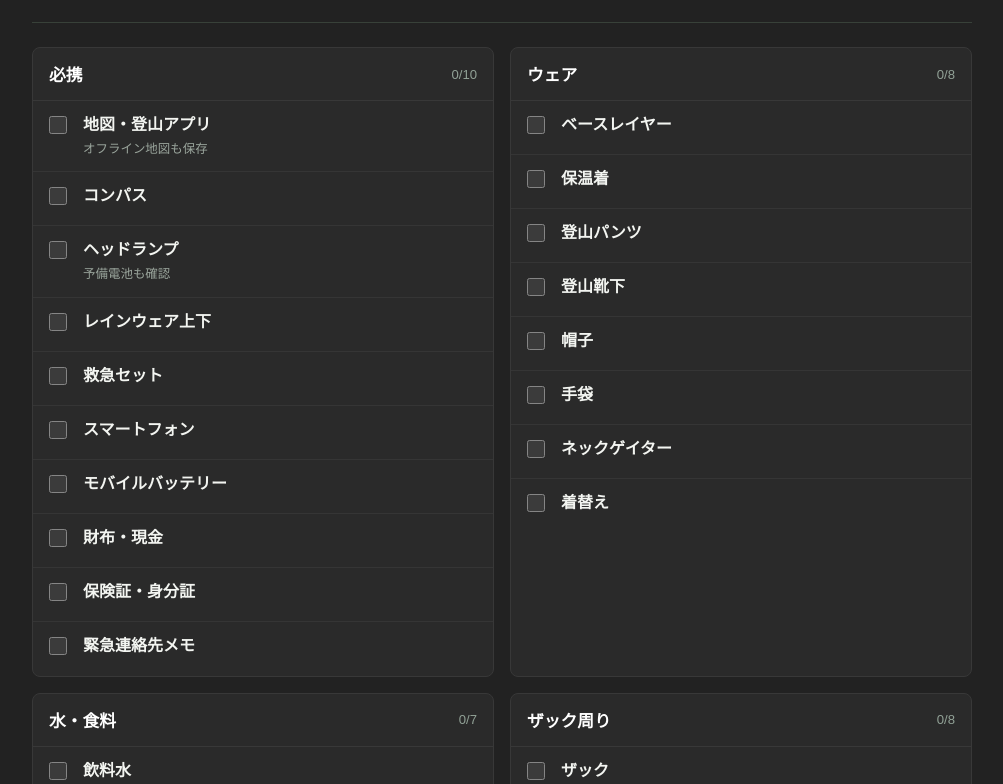
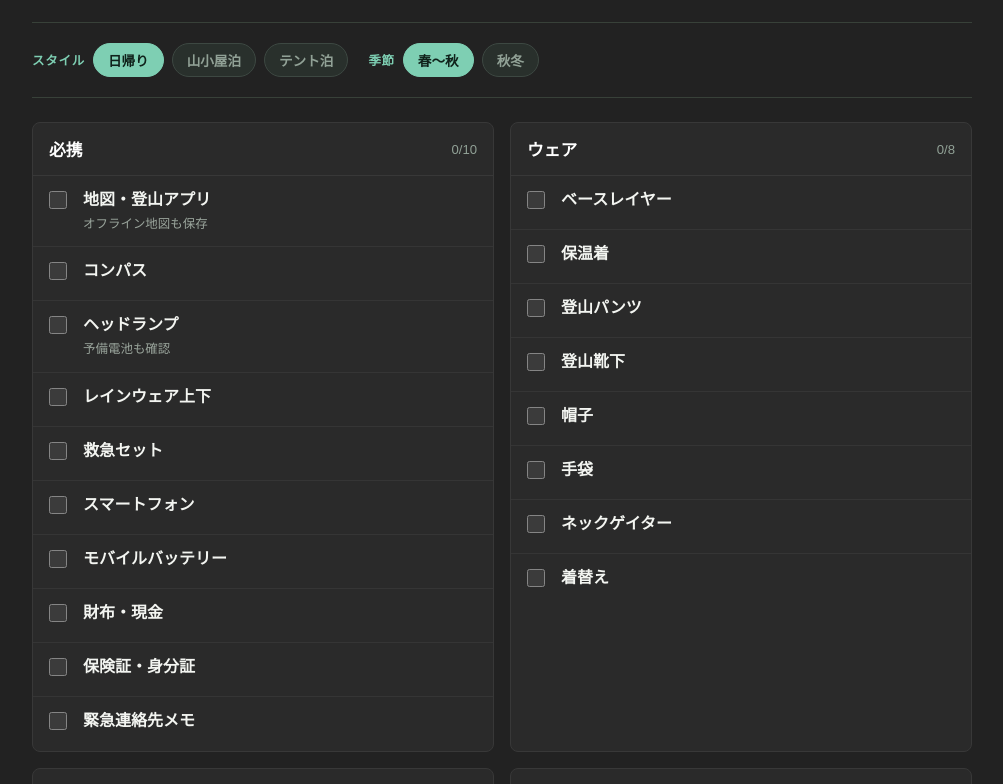
Before and after one commit to reload-co-jp/yama100, a Next.js app: page /gear-checklist in a window 1280 px wide. Shown: the part 316-1100 px from the top of the page, without its empty margins (138-1141 px from the left). Built offline with nearby package versions, Linux system fonts and the light colour scheme; no server answers.

Commit message:
Add scene filter to gear check list

```diff
--- a/components/GearChecklistClient.tsx
+++ b/components/GearChecklistClient.tsx
@@ -1,11 +1,16 @@
 "use client"
 
 import { FC, useEffect, useMemo, useState } from "react"
+
+type Accommodation = "day" | "hut" | "tent"
+type Season = "summer" | "winter"
 
 type GearItem = {
   id: string
   label: string
   note?: string
+  accommodation?: Accommodation[]
+  season?: Season[]
 }
 
 type GearCategory = {
@@ -56,8 +61,8 @@ const categories: GearCategory[] = [
       { id: "lunch", label: "行動食・昼食" },
       { id: "emergency-food", label: "非常食" },
       { id: "trash", label: "ゴミ袋" },
-      { id: "stove", label: "バーナー・燃料", note: "使う日だけ" },
-      { id: "cup", label: "カップ・箸" },
+      { id: "stove", label: "バーナー・燃料", accommodation: ["hut", "tent"] },
+      { id: "cup", label: "カップ・箸", accommodation: ["hut", "tent"] },
     ],
   },
   {
@@ -70,7 +75,7 @@ const categories: GearCategory[] = [
       { id: "towel", label: "タオル" },
       { id: "sunscreen", label: "日焼け止め" },
       { id: "sunglasses", label: "サングラス" },
-      { id: "bug", label: "虫よけ" },
+      { id: "bug", label: "虫よけ", season: ["summer"] },
       { id: "toilet", label: "携帯トイレ・紙" },
     ],
   },
@@ -79,10 +84,10 @@ const categories: GearCategory[] = [
     title: "季節・山域",
     items: [
       { id: "gaiters", label: "ゲイター" },
-      { id: "spikes", label: "チェーンスパイク・軽アイゼン" },
-      { id: "winter-gloves", label: "防寒手袋" },
-      { id: "warm-hat", label: "ニット帽" },
-      { id: "bear-bell", label: "熊鈴" },
+      { id: "spikes", label: "チェーンスパイク・軽アイゼン", season: ["winter"] },
+      { id: "winter-gloves", label: "防寒手袋", season: ["winter"] },
+      { id: "warm-hat", label: "ニット帽", season: ["winter"] },
+      { id: "bear-bell", label: "熊鈴", season: ["summer"] },
       { id: "helmet", label: "ヘルメット" },
       { id: "route-doc", label: "登山届" },
     ],
@@ -91,26 +96,43 @@ const categories: GearCategory[] = [
     id: "stay",
     title: "山小屋・テント泊",
     items: [
-      { id: "reservation", label: "予約確認" },
-      { id: "liner", label: "インナーシーツ" },
-      { id: "earplugs", label: "耳栓" },
-      { id: "tent", label: "テント一式" },
-      { id: "sleeping-bag", label: "寝袋" },
-      { id: "mat", label: "マット" },
-      { id: "lamp", label: "ランタン" },
+      { id: "reservation", label: "予約確認", accommodation: ["hut"] },
+      { id: "liner", label: "インナーシーツ", accommodation: ["hut"] },
+      { id: "earplugs", label: "耳栓", accommodation: ["hut"] },
+      { id: "tent", label: "テント一式", accommodation: ["tent"] },
+      { id: "sleeping-bag", label: "寝袋", accommodation: ["hut", "tent"] },
+      { id: "mat", label: "マット", accommodation: ["tent"] },
+      { id: "lamp", label: "ランタン", accommodation: ["tent"] },
     ],
   },
 ]
 
-const allItems = categories.flatMap((category) => category.items)
+const ALL_ACCOMMODATIONS: Accommodation[] = ["day", "hut", "tent"]
+const ALL_SEASONS: Season[] = ["summer", "winter"]
+
+const isItemVisible = (item: GearItem, accommodation: Accommodation, season: Season) =>
+  (item.accommodation ?? ALL_ACCOMMODATIONS).includes(accommodation) &&
+  (item.season ?? ALL_SEASONS).includes(season)
+
+const ACCOMMODATION_LABELS: Record<Accommodation, string> = {
+  day: "日帰り",
+  hut: "山小屋泊",
+  tent: "テント泊",
+}
+
+const SEASON_LABELS: Record<Season, string> = {
+  summer: "春〜秋",
+  winter: "秋冬",
+}
 
 const GearChecklistClient: FC = () => {
+  const [accommodation, setAccommodation] = useState<Accommodation>("day")
+  const [season, setSeason] = useState<Season>("summer")
+
   const [checked, setChecked] = useState<Record<string, boolean>>(() => {
     if (typeof window === "undefined") return {}
-
     const saved = window.localStorage.getItem(STORAGE_KEY)
     if (!saved) return {}
-
     try {
       return JSON.parse(saved)
     } catch {
@@ -123,11 +145,28 @@ const GearChecklistClient: FC = () => {
     window.localStorage.setItem(STORAGE_KEY, JSON.stringify(checked))
   }, [checked])
 
+  const visibleCategories = useMemo(
+    () =>
+      categories
+        .map((cat) => ({
+          ...cat,
+          items: cat.items.filter((item) => isItemVisible(item, accommodation, season)),
+        }))
+        .filter((cat) => cat.items.length > 0),
+    [accommodation, season],
+  )
+
+  const allVisibleItems = useMemo(
+    () => visibleCategories.flatMap((cat) => cat.items),
+    [visibleCategories],
+  )
+
   const checkedCount = useMemo(
-    () => allItems.filter((item) => checked[item.id]).length,
-    [checked],
+    () => allVisibleItems.filter((item) => checked[item.id]).length,
+    [allVisibleItems, checked],
   )
-  const progress = Math.round((checkedCount / allItems.length) * 100)
+
+  const progress = allVisibleItems.length === 0 ? 0 : Math.round((checkedCount / allVisibleItems.length) * 100)
 
   const toggleItem = (id: string) => {
     setChecked((current) => ({ ...current, [id]: !current[id] }))
@@ -230,6 +269,53 @@ const GearChecklistClient: FC = () => {
         .gear-button.secondary {
           background: #343d38;
           color: #d4d8d1;
+        }
+
+        .gear-filters {
+          border-bottom: 1px solid #384139;
+          display: flex;
+          flex-wrap: wrap;
+          gap: 20px;
+          padding: 20px 0;
+        }
+
+        .gear-filter-group {
+          display: flex;
+          align-items: center;
+          flex-wrap: wrap;
+          gap: 8px;
+        }
+
+        .gear-filter-label {
+          color: #7ecfb3;
+          font-size: .78rem;
+          font-weight: 700;
+          letter-spacing: .06em;
+          white-space: nowrap;
+        }
+
+        .gear-filter-btn {
+          background: #29302c;
+          border: 1px solid #3d4842;
+          border-radius: 999px;
+          color: #91a196;
+          cursor: pointer;
+          font: inherit;
+          font-size: .85rem;
+          font-weight: 600;
+          padding: 6px 14px;
+          transition: background .12s, color .12s, border-color .12s;
+        }
+
+        .gear-filter-btn:hover {
+          border-color: #7ecfb3;
+          color: #d4d8d1;
+        }
+
+        .gear-filter-btn.active {
+          background: #7ecfb3;
+          border-color: #7ecfb3;
+          color: #10221b;
         }
 
         .gear-grid {
@@ -349,8 +435,37 @@ const GearChecklistClient: FC = () => {
         </div>
       </section>
 
+      <div className="gear-filters">
+        <div className="gear-filter-group">
+          <span className="gear-filter-label">スタイル</span>
+          {ALL_ACCOMMODATIONS.map((a) => (
+            <button
+              className={`gear-filter-btn${accommodation === a ? " active" : ""}`}
+              key={a}
+              onClick={() => setAccommodation(a)}
+              type="button"
+            >
+              {ACCOMMODATION_LABELS[a]}
+            </button>
+          ))}
+        </div>
+        <div className="gear-filter-group">
+          <span className="gear-filter-label">季節</span>
+          {ALL_SEASONS.map((s) => (
+            <button
+              className={`gear-filter-btn${season === s ? " active" : ""}`}
+              key={s}
+              onClick={() => setSeason(s)}
+              type="button"
+            >
+              {SEASON_LABELS[s]}
+            </button>
+          ))}
+        </div>
+      </div>
+
       <div className="gear-grid">
-        {categories.map((category) => {
+        {visibleCategories.map((category) => {
           const categoryCheckedCount = category.items.filter((item) => checked[item.id]).length
 
           return (
```
